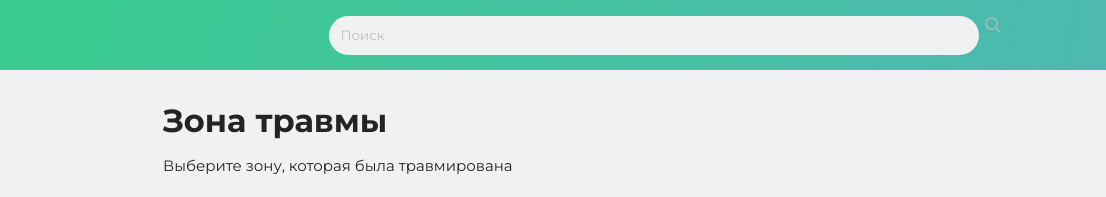
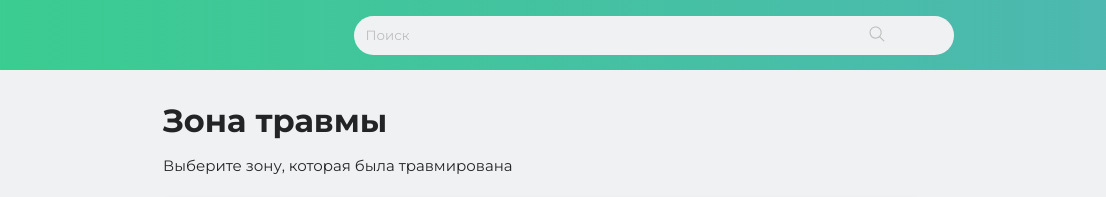
Before and after one commit to BadSolver/MedAssistant, a plain HTML site: page mainTemplate/index.html in a window 1280 px wide. Shown: the top 197 px of the page, 99-1205 px from the left. Drawn offline with Linux system fonts and the light colour scheme.

Commit message:
fix styles

```diff
--- a/mainTemplate/index.html
+++ b/mainTemplate/index.html
@@ -20,10 +20,12 @@
                         <img src="images/header_logo.svg" alt="logo" class="logo">
                     </div>
 
-                    <div class="header__search">
-                        <input type="text" placeholder="Поиск" class="search-input">
-                        <button type="submit" class="search-btn"></button>
-                    </div>
+                <div class="header__search">
+                    <form>
+                        <input type="text" placeholder="Поиск">
+                        <button type="submit"></button>
+                    </form>
+                </div>
 
                     <div class="header__auth">
                         <img src="images/auth.svg" alt="auth" class="auth">
--- a/mainTemplate/style.css
+++ b/mainTemplate/style.css
@@ -8,10 +8,10 @@ html {
   scroll-behavior: smooth;
 }
 .wrapper{
-display: flex;
-height: 100vh;
-flex-direction: column;
-justify-content: space-between;
+  display: flex;
+  height: 100vh;
+  flex-direction: column;
+  justify-content: space-between;
 }
 a {
   text-decoration: none;
@@ -26,7 +26,7 @@ a {
 
 header {
   background: rgb(57,206,142);
-  background: linear-gradient(100deg, rgba(57,206,142,1) 0%, rgba(78,183,178,1) 100%);
+  background: linear-gradient(90deg, rgba(57,206,142,1) 0%, rgba(78,183,178,1) 100%);
   color: #ffffff
 }
 
@@ -37,30 +37,36 @@ header {
   height: 70px;
 }
 
-.search-input{
+.header__search input{
   border: none;
   background-color:#F0F1F3;
   border-radius: 25px;
-  min-width: 650px;
+  min-width: 600px;
   margin-left: 200px;
   padding: 12px;
 }
 
-.search-input::placeholder{
+.header__search input::placeholder{
   font-family: 'Montserrat', sans-serif;
   color: #BEBEBE;
 }
 
-.search-btn{
+.header__search button{
   border: none;
   background-color: transparent;
   position: absolute;
+  top: 25px;
+  right: 290px;
+  cursor: pointer;
 }
 
-.search-btn::before{
+.header__search button::before{
   content: url(images/search.svg);
 }
 
+.header__search button:hover:before {
+  content: url(images/search_active.svg);
+}
 
 main{
   background-color: #F0F1F3;
@@ -102,6 +108,11 @@ main{
     box-shadow: 0px 0px 7px rgba(0, 0, 0, 0.05);
     border-radius: 5px;
     cursor: pointer;
+}
+
+.accordeon-header:hover{
+  border: 2px solid #39CE8E;
+  cursor: url(images/cursor.svg);
 }
 
 .accordeon-header.active {
@@ -180,7 +191,7 @@ main{
 
 footer {
   background: rgb(57,206,142);
-  background: linear-gradient(100deg, rgba(57,206,142,1) 0%, rgba(78,183,178,1) 100%);
+  background: linear-gradient(0deg, rgba(57,206,142,1) 0%, rgba(78,183,178,1) 100%);
   color: #ffffff
 }
 
@@ -192,6 +203,7 @@ footer {
 }
 
 .footer__text{
+  margin-top: 10px;
   font-size: 13px;
 }
 
```
Also changed, not shown: mainTemplate/images/cursor.svg (added).
